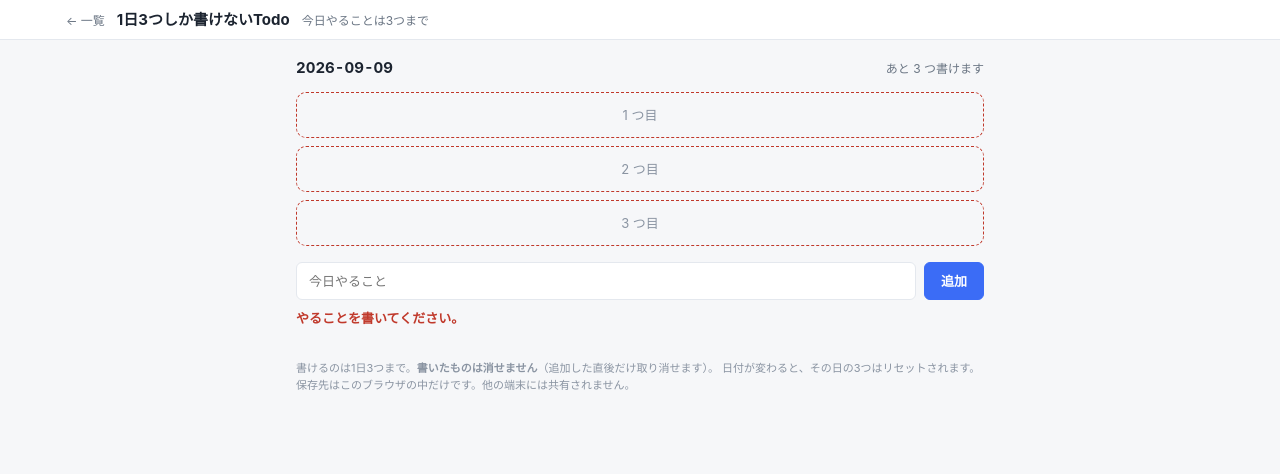
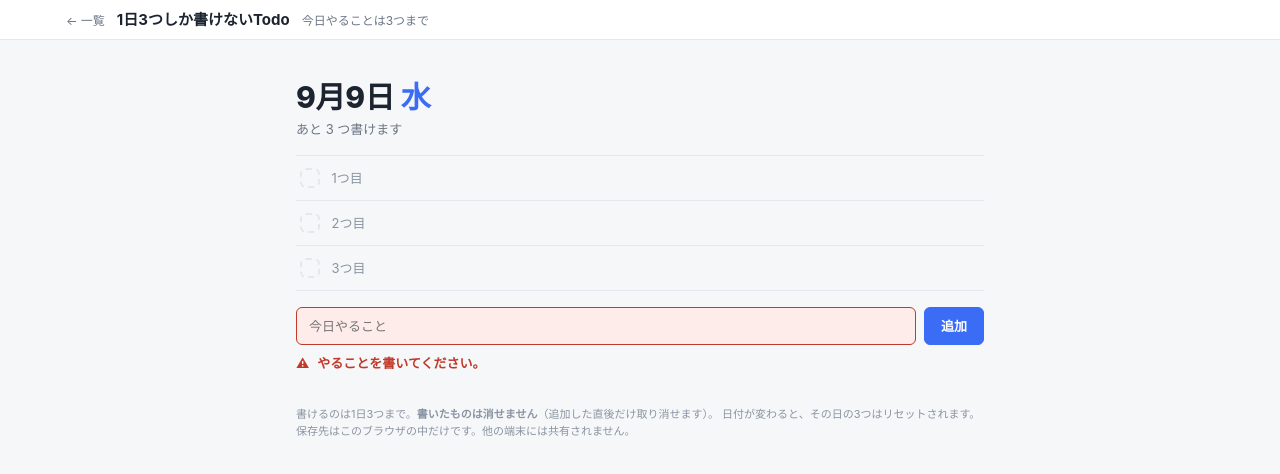
Before and after one commit to yoshi191955/daily-app, a plain HTML site: page docs/apps/three-todos/index.html in a window 1280 px wide. Both pictures are taken after a click on the button "追加". Drawn offline with Linux system fonts and the light colour scheme.

Commit message:
#1 を Mobbin の実例に合わせて整備し polished に上げる
Mobbin の iOS 実例（Numo / Superlist / Craft / Abode / Wise / Yami /
CLEAR）を参照して #1 の見た目と挙動を整えた。

three-todos:
- 日付を大見出しにして主役に置いた。「1日3つ」が何の1日かを最初に見せる
- チェックボックスを行の左端に移した（実例は全て左端。従来は番号が左端）
- 行のカード枠を外し、区切り線だけで並べた
- エラー表示を実例に合わせ、原因である入力欄を赤枠＋淡赤にして直下に
  アイコン付きの文言を出す。リストは揺らすだけにした
- 満杯のまま入力しても赤を解除しない（原因が続いているため）

採らなかった実例:
- 下部の大きな pill 追加ボタン。リストが長い前提の型で、3行には過剰
- 静かなエラー表示。企画書の「4つ目を書こうとして弾かれる」絵を
  殺すため、揺れは残した

shared:
- tokens.css: --bad-bg / --bad-border / --fs-8 を追加（追加のみ。
  既存値は変えていない）
- base.css: [hidden] を display 指定より強くした。ブラウザ既定の
  [hidden]{display:none} が .foo{display:flex} に負け、非表示のはずの
  エラー行が出ていた。全アプリで再発するため共通側で修正

apps.json: three-todos を polished に更新。README の整備基準5項目を
実際に確認した（生の値ゼロ / 一覧へ戻れる / 375px で横スクロールなし /
空状態に次の一手 / 無反応のボタンなし）。

Co-Authored-By: Claude Opus 5 <noreply@anthropic.com>
Claude-Session: https://claude.ai/code/session_01HMx5KgpfG33LzkRtfYGmQR

```diff
--- a/docs/apps.json
+++ b/docs/apps.json
@@ -20,7 +20,7 @@
         "制約シリーズ",
         "初期10本 #1"
       ],
-      "status": "draft"
+      "status": "polished"
     }
   ]
 }
--- a/docs/apps/three-todos/index.html
+++ b/docs/apps/three-todos/index.html
@@ -7,51 +7,54 @@
 <link rel="stylesheet" href="../../shared/tokens.css">
 <link rel="stylesheet" href="../../shared/base.css">
 <style>
-  .today{ display:flex; justify-content:space-between; align-items:baseline;
-          gap: var(--sp-2); margin-bottom: var(--sp-3); }
-  .today .date{ font-size: var(--fs-5); font-weight:700; }
-  .today .left{ font-size: var(--fs-2); color: var(--text-3); }
+  /* 日付を主役に置く。「1日3つ」が何の1日なのかを最初に見せる。 */
+  .head{ margin: var(--sp-5) 0 var(--sp-4); }
+  .head .md{ font-size: var(--fs-8); font-weight:800; line-height:1.15;
+             letter-spacing:-.01em; }
+  .head .dow{ color: var(--accent); }
+  .head .left{ margin-top: var(--sp-1); font-size: var(--fs-3); color: var(--text-3); }
+  .head .left.full{ color: var(--text); font-weight:700; }
 
-  .slots{ display:grid; gap: var(--sp-2); }
+  /* 行はカードで囲わず、区切り線だけで並べる。 */
+  .slots{ border-top:1px solid var(--border); }
+  .slot{ display:flex; align-items:center; gap: var(--sp-3);
+         padding: var(--sp-3) var(--sp-1);
+         border-bottom:1px solid var(--border); min-height:3.2em; }
 
-  .slot{ display:flex; align-items:center; gap: var(--sp-3);
-         background: var(--surface); border:1px solid var(--border);
-         border-radius: var(--r-2); padding: var(--sp-3);
-         min-height: 3.4em; }
-  .slot.empty{ background:transparent; border-style:dashed; color: var(--text-4);
-               font-size: var(--fs-3); justify-content:center; }
+  .check{ flex:0 0 auto; width:1.5em; height:1.5em; padding:0;
+          border:2px solid var(--border); border-radius: var(--r-1);
+          background: var(--surface); cursor:pointer;
+          font-size: var(--fs-3); line-height:1; color: transparent; }
+  .check:hover{ border-color: var(--accent); }
+  .slot.done .check{ background: var(--ok); border-color: var(--ok); color: var(--accent-ink); }
 
-  .slot .no{ font-size: var(--fs-2); color: var(--text-4); font-weight:700;
-             flex:0 0 auto; width: 1.4em; }
-  .slot .txt{ flex:1 1 auto; font-size: var(--fs-4); }
+  .txt{ flex:1 1 auto; font-size: var(--fs-4); }
   .slot.done .txt{ text-decoration: line-through; color: var(--text-4); }
-
-  .check{ flex:0 0 auto; width: 1.6em; height: 1.6em; padding:0;
-          border:1px solid var(--border); border-radius: var(--r-pill);
-          background: var(--surface); cursor:pointer; line-height:1; }
-  .check:hover{ border-color: var(--accent); }
-  .slot.done .check{ background: var(--ok); border-color: var(--ok); color:#fff; }
 
   .undo{ flex:0 0 auto; font-size: var(--fs-1); color: var(--text-3);
          background:none; border:0; padding:0; cursor:pointer; text-decoration:underline; }
   .undo:hover{ color: var(--bad); }
 
+  /* まだ無い枠は破線で示す。埋まっていない数が一目で分かる。 */
+  .slot.empty{ color: var(--text-4); font-size: var(--fs-3); }
+  .slot.empty .box{ flex:0 0 auto; width:1.5em; height:1.5em;
+                    border:2px dashed var(--border); border-radius: var(--r-1); }
+
   .composer{ margin-top: var(--sp-4); }
-  .composer .row{ flex-wrap: nowrap; }
+  .composer .row{ flex-wrap:nowrap; }
   .composer input{ flex:1 1 auto; min-width:0; }
+  .composer.bad input{ border-color: var(--bad); background: var(--bad-bg); }
 
-  .deny{ color: var(--bad); font-size: var(--fs-3); font-weight:600;
+  .deny{ display:flex; gap: var(--sp-2); align-items:baseline;
+         color: var(--bad); font-size: var(--fs-3); font-weight:600;
          margin-top: var(--sp-2); }
 
   @keyframes shake{
-    0%,100%{ transform: translateX(0) }
-    20%{ transform: translateX(-7px) }
-    40%{ transform: translateX(7px) }
-    60%{ transform: translateX(-4px) }
-    80%{ transform: translateX(4px) }
+    0%,100%{ transform:translateX(0) } 20%{ transform:translateX(-7px) }
+    40%{ transform:translateX(7px) } 60%{ transform:translateX(-4px) }
+    80%{ transform:translateX(4px) }
   }
   .shake{ animation: shake .38s; }
-  .shake .slot{ border-color: var(--bad); }
   @media (prefers-reduced-motion: reduce){ .shake{ animation:none } }
 </style>
 </head>
@@ -59,19 +62,19 @@
 <script src="../../shared/app-shell.js" defer></script>
 
 <div class="wrap narrow">
-  <div class="today">
-    <span class="date num" id="date">—</span>
-    <span class="left" id="left"></span>
+  <div class="head">
+    <div class="md" id="md">—</div>
+    <div class="left" id="left"></div>
   </div>
 
   <div class="slots" id="slots"></div>
 
-  <div class="composer">
+  <div class="composer" id="composer">
     <div class="row">
       <input type="text" id="src" maxlength="60" placeholder="今日やること" aria-label="今日やること">
       <button class="btn primary" id="add">追加</button>
     </div>
-    <div class="deny" id="deny" hidden></div>
+    <div class="deny" id="deny" hidden><span aria-hidden="true">⚠</span><span id="denyMsg"></span></div>
   </div>
 
   <div class="foot">
@@ -84,27 +87,24 @@
 <script>
 const MAX = 3;
 const KEY = 'daily-app:three-todos';
+const DOW = ['日', '月', '火', '水', '木', '金', '土'];
 const $ = id => document.getElementById(id);
 
-function today(){
-  const d = new Date();
-  const p = n => String(n).padStart(2, '0');
+function todayKey(){
+  const d = new Date(), p = n => String(n).padStart(2, '0');
   return d.getFullYear() + '-' + p(d.getMonth() + 1) + '-' + p(d.getDate());
 }
 
 function load(){
   try {
-    const raw = localStorage.getItem(KEY);
-    if (raw) {
-      const s = JSON.parse(raw);
-      if (s && s.date === today() && Array.isArray(s.items)) return s.items.slice(0, MAX);
-    }
+    const s = JSON.parse(localStorage.getItem(KEY) || 'null');
+    if (s && s.date === todayKey() && Array.isArray(s.items)) return s.items.slice(0, MAX);
   } catch (e) { /* 読めなくても空で始める */ }
   return [];
 }
 
 function save(){
-  try { localStorage.setItem(KEY, JSON.stringify({ date: today(), items })); }
+  try { localStorage.setItem(KEY, JSON.stringify({ date: todayKey(), items })); }
   catch (e) { /* 保存できなくても操作は続けられる */ }
 }
 
@@ -112,42 +112,47 @@ let items = load();
 let justAdded = -1;   // 直近に追加した位置。リロードすると消える
 
 function render(){
-  $('date').textContent = today();
-  $('left').textContent = items.length >= MAX
-    ? '今日はもう書けません'
-    : 'あと ' + (MAX - items.length) + ' つ書けます';
+  const d = new Date();
+  $('md').innerHTML = (d.getMonth() + 1) + '月' + d.getDate() + '日 '
+                    + '<span class="dow">' + DOW[d.getDay()] + '</span>';
+
+  const full = items.length >= MAX;
+  const left = $('left');
+  left.textContent = full ? '今日の3つは埋まりました' : 'あと ' + (MAX - items.length) + ' つ書けます';
+  left.classList.toggle('full', full);
 
   const slots = $('slots');
   slots.innerHTML = '';
 
   for (let i = 0; i < MAX; i++) {
+    const it = items[i];
     const el = document.createElement('div');
-    const it = items[i];
 
     if (!it) {
       el.className = 'slot empty';
-      el.textContent = (i + 1) +' つ目';
+      const box = document.createElement('span');
+      box.className = 'box';
+      const label = document.createElement('span');
+      label.textContent = (i + 1) + 'つ目';
+      el.appendChild(box);
+      el.appendChild(label);
       slots.appendChild(el);
       continue;
     }
 
     el.className = 'slot' + (it.done ? ' done' : '');
 
-    const no = document.createElement('span');
-    no.className = 'no';
-    no.textContent = (i + 1);
-
     const check = document.createElement('button');
     check.className = 'check';
-    check.textContent = it.done ? '✓' : '';
-    check.setAttribute('aria-label', it.done ? '未完了に戻す' : '完了にする');
+    check.textContent = '✓';
+    check.setAttribute('aria-pressed', it.done ? 'true' : 'false');
+    check.setAttribute('aria-label', it.text + (it.done ? ' を未完了に戻す' : ' を完了にする'));
     check.addEventListener('click', () => { it.done = !it.done; save(); render(); });
 
     const txt = document.createElement('span');
     txt.className = 'txt';
     txt.textContent = it.text;
 
-    el.appendChild(no);
     el.appendChild(check);
     el.appendChild(txt);
 
@@ -158,6 +163,7 @@ function render(){
       undo.addEventListener('click', () => {
         items.splice(i, 1);
         justAdded = -1;
+        clearDeny();
         save(); render();
         $('src').focus();
       });
@@ -168,10 +174,18 @@ function render(){
   }
 }
 
+function clearDeny(){
+  $('deny').hidden = true;
+  $('composer').classList.remove('bad');
+}
+
+/* エラーの見せ方は実例に合わせ、原因である入力欄を赤くして直下に文言を出す。
+   リストは揺らすだけにする（「もう入らない」絵を残すため）。 */
 function deny(msg){
-  const d = $('deny');
-  d.textContent = msg;
-  d.hidden = false;
+  $('denyMsg').textContent = msg;
+  $('deny').hidden = false;
+  $('composer').classList.add('bad');
+
   const s = $('slots');
   s.classList.remove('shake');
   void s.offsetWidth;          // アニメーションを再生し直す
@@ -181,25 +195,20 @@ function deny(msg){
 function add(){
   const v = $('src').value.trim();
 
-  if (items.length >= MAX) {
-    deny('今日はもう書けません。明日また3つ。');
-    return;
-  }
-  if (!v) {
-    deny('やることを書いてください。');
-    return;
-  }
+  if (items.length >= MAX) { deny('今日はもう書けません。明日また3つ。'); return; }
+  if (!v)                  { deny('やることを書いてください。'); return; }
 
   items.push({ text: v, done: false });
   justAdded = items.length - 1;
   $('src').value = '';
-  $('deny').hidden = true;
+  clearDeny();
   save();
   render();
 }
 
 $('add').addEventListener('click', add);
 $('src').addEventListener('keydown', e => { if (e.key === 'Enter') add(); });
+$('src').addEventListener('input', () => { if (items.length < MAX) clearDeny(); });
 
 render();
 </script>
--- a/docs/shared/base.css
+++ b/docs/shared/base.css
@@ -2,6 +2,10 @@
    ここに「どのアプリにも出てくる部品」だけを置く。アプリ固有の見た目は各 index.html に書く。 */
 
 *, *::before, *::after { box-sizing: border-box; }
+
+/* hidden 属性は display 指定より強くする。
+   ブラウザ既定の [hidden]{display:none} は .foo{display:flex} に負けるため。 */
+[hidden]{ display: none !important; }
 
 body{
   margin:0;
--- a/docs/shared/tokens.css
+++ b/docs/shared/tokens.css
@@ -26,6 +26,8 @@
   --ok:   #12855b;
   --warn: #b7791f;
   --bad:  #c0392b;
+  --bad-bg:     #fdecea;
+  --bad-border: #f0b3ab;
 
   /* 文字サイズ（本文 14px 基準） */
   --fs-1: 11px;
@@ -35,6 +37,7 @@
   --fs-5: 15px;
   --fs-6: 20px;
   --fs-7: 26px;
+  --fs-8: 30px;
 
   /* 余白（4px グリッド） */
   --sp-1: 4px;
```
